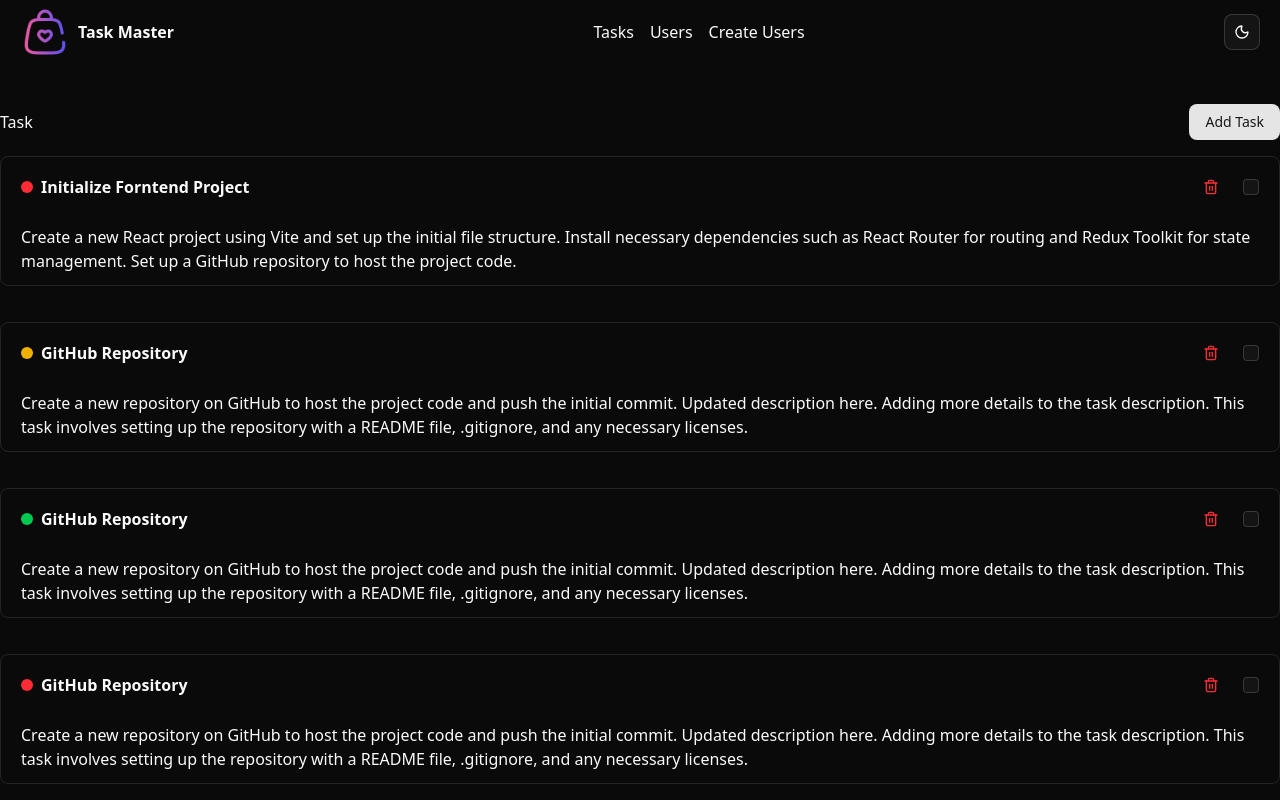
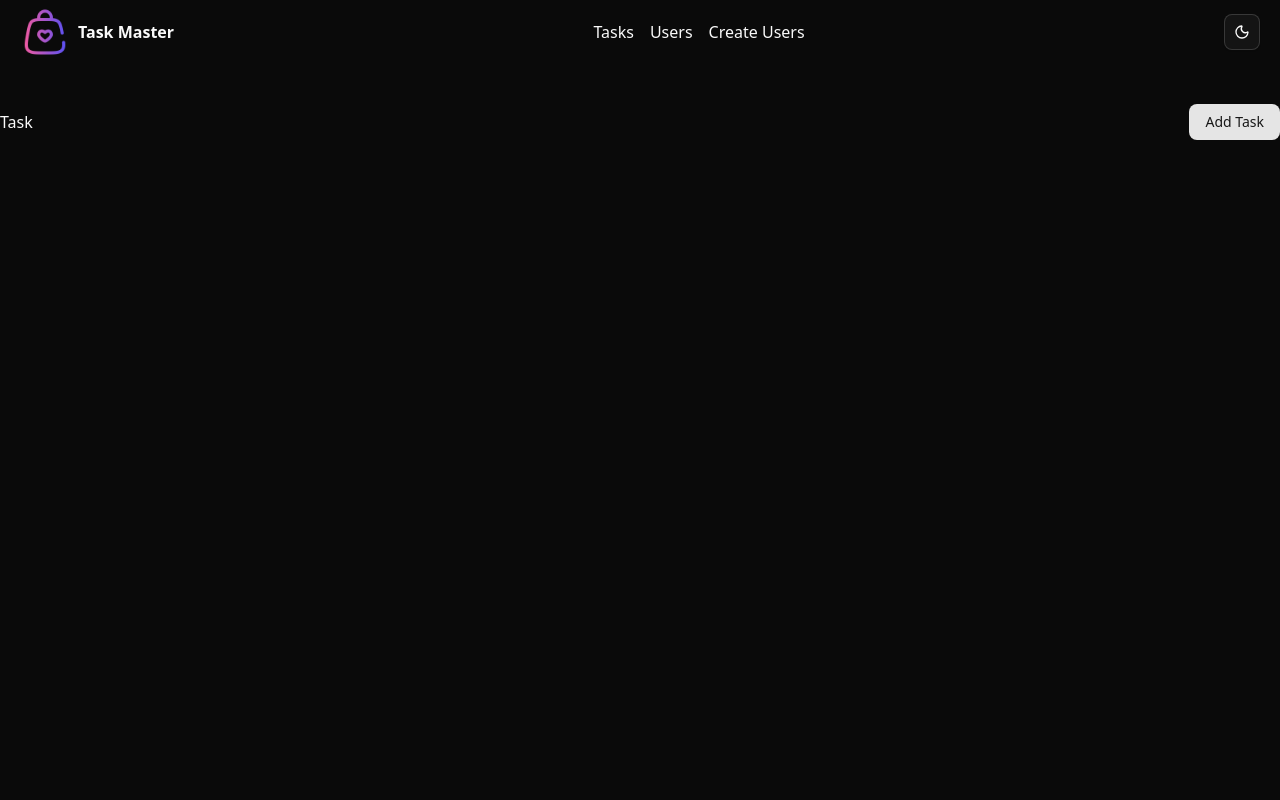
Before and after one commit to Arafat-boss/basic-todo-app-with-redux, a React (Vite) app: page /tasks in a window 1280 px wide. Built offline with nearby package versions, Linux system fonts and the light colour scheme.

Commit message:
i am successfully work a modal input filed and manage a store useing redux , successfully working a task reducers and when i submit any task click a submit then show in UI

```diff
--- a/package.json
+++ b/package.json
@@ -33,6 +33,7 @@
     "shadcn": "^3.3.1",
     "tailwind-merge": "^3.3.1",
     "tailwindcss": "^4.1.13",
+    "uuid": "^13.0.0",
     "zod": "^3.25.76"
   },
   "devDependencies": {
--- a/src/components/layout/Task/AddTaskModal.tsx
+++ b/src/components/layout/Task/AddTaskModal.tsx
@@ -38,6 +38,8 @@ import {
 } from "@/components/ui/popover";
 import { CalendarIcon } from "lucide-react";
 import { format } from "date-fns";
+import { useAppDispatch } from "@/redux/hook";
+import { addTask } from "@/features/counter/taskSlice";
 
 export function AddTaskModal() {
   const form = useForm({
@@ -49,9 +51,18 @@ export function AddTaskModal() {
     },
   });
 
-  const onSubmit = (data: any) => {
+  const dispatch = useAppDispatch();
+
+  const onSubmit = (data) => {
     console.log(data);
+    dispatch(addTask(data))
   };
+
+
+
+
+
+
 
   return (
     <Dialog>
--- a/src/components/layout/Task/TaskCard.tsx
+++ b/src/components/layout/Task/TaskCard.tsx
@@ -17,9 +17,9 @@ export default function TaskCard({task}: IProps) {
       <div className="flex justify-between items-center">
         <div className="flex gap-2 items-center">
           <div className={cn("size-3 rounded-full",{
-            "bg-red-500": task?.priority === "High",
-            "bg-yellow-500": task?.priority === "Medium",
-            "bg-green-500": task?.priority === "Low",
+            "bg-red-500": task?.priority === "high",
+            "bg-yellow-500": task?.priority === "medium",
+            "bg-green-500": task?.priority === "low",
           })}></div>
           <h1 className="font-semibold">{task?.title}</h1>
         </div>
--- a/src/features/counter/taskSlice.ts
+++ b/src/features/counter/taskSlice.ts
@@ -1,6 +1,9 @@
 import type { ITask } from "@/types";
-import { createSlice } from "@reduxjs/toolkit";
+import { createSlice, type PayloadAction } from "@reduxjs/toolkit";
 import type { RootState } from "@/redux/store";
+// import { p } from "node_modules/react-router/dist/development/index-react-server-client-BeVfPpWg.d.mts";
+// import { is } from "date-fns/locale";
+import { v4 as uuidv4 } from 'uuid';
 
 // Define a type for the slice state
 interface InisialTaskState {
@@ -10,44 +13,7 @@ interface InisialTaskState {
 
 // Define the initial state using that type
 const initialState: InisialTaskState = {
-  tasks: [
-    {
-      id: 0,
-      title: "Initialize Forntend Project",
-      description:
-        "Create a new React project using Vite and set up the initial file structure. Install necessary dependencies such as React Router for routing and Redux Toolkit for state management. Set up a GitHub repository to host the project code.",
-      dueDate: "2025-06-20",
-      isCompleted: false,
-      priority: "High",
-    },
-    {
-      id: 1,
-      title: "GitHub Repository",
-      description:
-        "Create a new repository on GitHub to host the project code and push the initial commit. Updated description here. Adding more details to the task description. This task involves setting up the repository with a README file, .gitignore, and any necessary licenses.",
-      dueDate: "2025-06-20",
-      isCompleted: false,
-      priority: "Medium",
-    },
-    {
-      id: 2,
-      title: "GitHub Repository",
-      description:
-        "Create a new repository on GitHub to host the project code and push the initial commit. Updated description here. Adding more details to the task description. This task involves setting up the repository with a README file, .gitignore, and any necessary licenses.",
-      dueDate: "2025-06-20",
-      isCompleted: false,
-      priority: "Low",
-    },
-    {
-      id: 3,
-      title: "GitHub Repository",
-      description:
-        "Create a new repository on GitHub to host the project code and push the initial commit. Updated description here. Adding more details to the task description. This task involves setting up the repository with a README file, .gitignore, and any necessary licenses.",
-      dueDate: "2025-06-20",
-      isCompleted: false,
-      priority: "High",
-    },
-  ],
+  tasks: [],
   fillteredTasks: "All",
 };
 
@@ -55,7 +21,20 @@ const initialState: InisialTaskState = {
 const taskSlice = createSlice({
   name: "task",
   initialState,
-  reducers: {},
+  reducers: {
+    addTask: (state, action: PayloadAction<ITask>) => {
+
+      const id =uuidv4();
+
+      const taskData ={
+        ...action.payload,
+        id,
+        isCompleted: false,
+      }
+
+      state.tasks.push(taskData);
+    }
+  },
 });
 
 // Selector
@@ -67,6 +46,8 @@ export const selectFillteredTasks = (state: RootState) => {
   return state.todo.fillteredTasks;
 };
 
+export const { addTask } = taskSlice.actions;
+
 // Action creators are generated for each case reducer function
 // export const {  } = taskSlice.actions;
 export default taskSlice.reducer;
--- a/src/pages/Taska.tsx
+++ b/src/pages/Taska.tsx
@@ -19,7 +19,7 @@ export default function Taska() {
        <h1>Task</h1>
       <AddTaskModal></AddTaskModal>
      </div>
-      <div className="grid grid-cols-1 md:grid-cols-1 lg:grid-cols-1 gap-5">
+      <div className="grid grid-cols-1 md:grid-cols-3 lg:grid-cols-5 gap-5">
         {todo.map((task) => (
           <TaskCard key={task.id} task={task}></TaskCard>
         ))}
--- a/src/types.ts
+++ b/src/types.ts
@@ -5,5 +5,5 @@ export interface ITask  {
         description:string,
         dueDate:string,
         isCompleted:boolean,
-        priority: "Low" | "Medium" | "High",
+        priority: "low" | "medium" | "high",
 }
```
Also changed, not shown: 1 other file (tests, documents, lock files or other folders).
